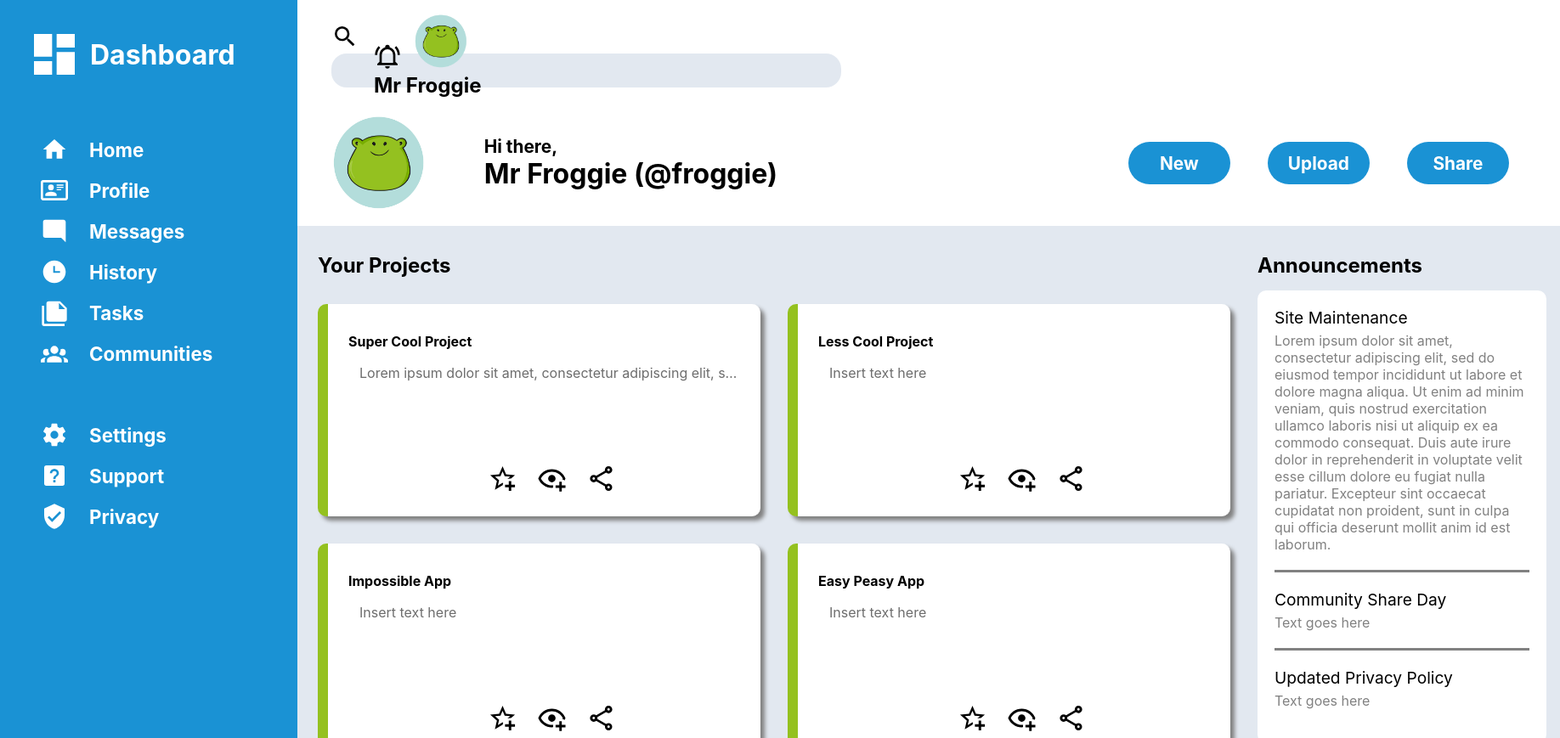
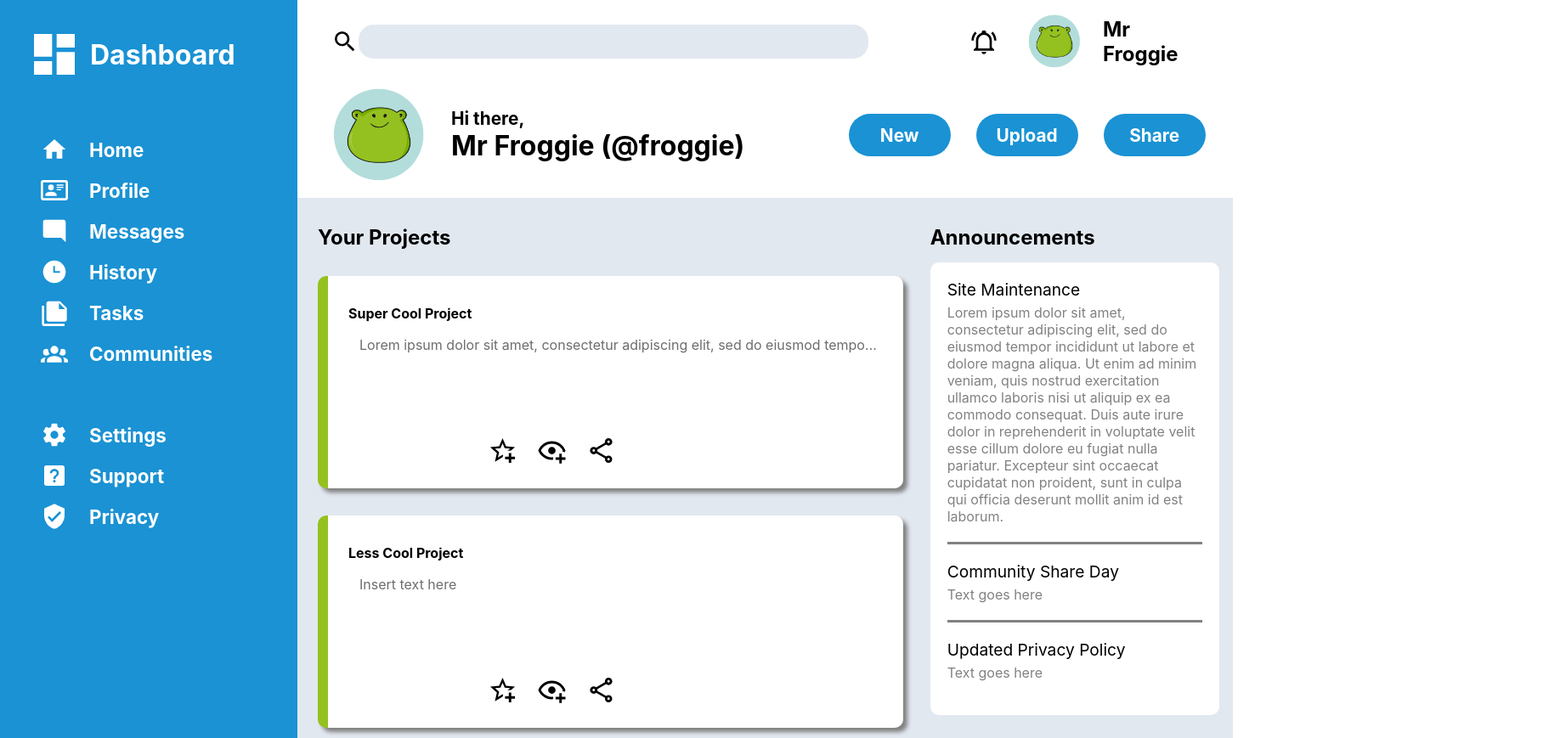
Before and after one commit to Selenityy/Admin-Dashboard, a plain HTML site: page index.html in a window 1280 px wide. Shown: the top 869 px of the page at 85% size, 1836 px wide, since content can reach past the window. Drawn offline with Linux system fonts and the light colour scheme.

Commit message:
Styled the new header divs to fix the spacing overall

```diff
--- a/styles.css
+++ b/styles.css
@@ -96,8 +96,11 @@ img.dash-icon {
 
 .header {
     background-color: white;
-    padding: 1rem 1rem 1rem 2.5rem;
+    padding: 1rem 2rem 1rem 2.5rem;
     grid-area: header;
+    display: grid;
+    /* grid-template-columns: 2fr 1fr; */
+    grid-template-rows: min-content min-content;
 }
 
 .header ul,
@@ -114,16 +117,33 @@ img.notification {
 
 .search-bar {
     display: grid;
-    grid-template-columns: 50px 950px 80px 150px 200px;
-    grid-auto-flow: column;
+    grid-template-rows: 1fr;
+    grid-template-columns: 2fr 1fr;
+    grid-template-areas:
+        'search bubble';
+    /* grid-template-columns: 50px 950px 80px 150px 200px;
+    grid-auto-flow: column; */
     align-items: center;
     justify-items: start;
     grid-row: 1 / 2;
 }
 
+.search-left-side {
+    /* grid-row: 1 / 2; */
+    display: grid;
+    grid-area: 'search';
+    grid-auto-flow: column;
+    align-items: center;
+    justify-self: start;
+    /* justify-self: start; */
+    /* grid-template-columns: 50px 950px 500px;
+    grid-template-areas: 'icon bar side'; */
+}
+
 .bar-icon {
-    grid-column: 1 / 2;
+    /* grid-column: 1 / 2; */
     justify-self: start;
+    /* grid-area: 'search'; */
 }
 
 .search-section {
@@ -133,23 +153,35 @@ img.notification {
     width: 600px;
     height: 40px;
     margin-right: 120px;
-    grid-column: 2 / 3;
-    justify-self: start;
+    /* grid-column: 2 / 3; */
+    justify-self: end;
+}
+
+.search-right-side {
+    grid-area: 'bubble';
+    display: grid;
+    align-items: center;
+    justify-self: end;
+    grid-auto-flow: column;
+    padding-right: 2rem;
+    /* grid-row: 2 / 3; */
 }
 
 .notification {
-    grid-column: 3 / 4;
-    justify-self: end;
+    margin-right: 25px;
+    /* grid-column: 3 / 4;
+    justify-self: end; */
 }
 
 .profile-picture {
-    grid-column: 4 / 5;
-    justify-self: center;
+    margin-right: 25px;
+    /* grid-column: 4 / 5;
+    justify-self: center; */
 }
 
 .name {
-    grid-column: 5 / 6;
-    justify-self: start;
+    /* grid-column: 5 / 6;
+    justify-self: start; */
 }
 
 img.profile-picture {
@@ -166,7 +198,7 @@ img.profile-picture {
 .profile-bar {
     grid-row: 2 / 3;
     display: grid;
-    grid-template-columns: 1fr 4fr 3fr;
+    grid-template-columns: 140px 2fr 1fr;
     grid-auto-flow: column;
     align-items: center;
     padding-top: 20px;
@@ -196,7 +228,7 @@ img.profile-picture {
     display: grid;
     grid-auto-flow: column;
     grid-column: 3 / 4;
-    justify-content: space-evenly;
+    justify-content: end;
 }
 
 .new,
@@ -212,6 +244,11 @@ img.profile-picture {
     justify-items: center;
     align-items: center;
     font-size: 1.3rem;
+}
+
+.new,
+.upload {
+    margin-right: 30px;
 }
 
 
```
